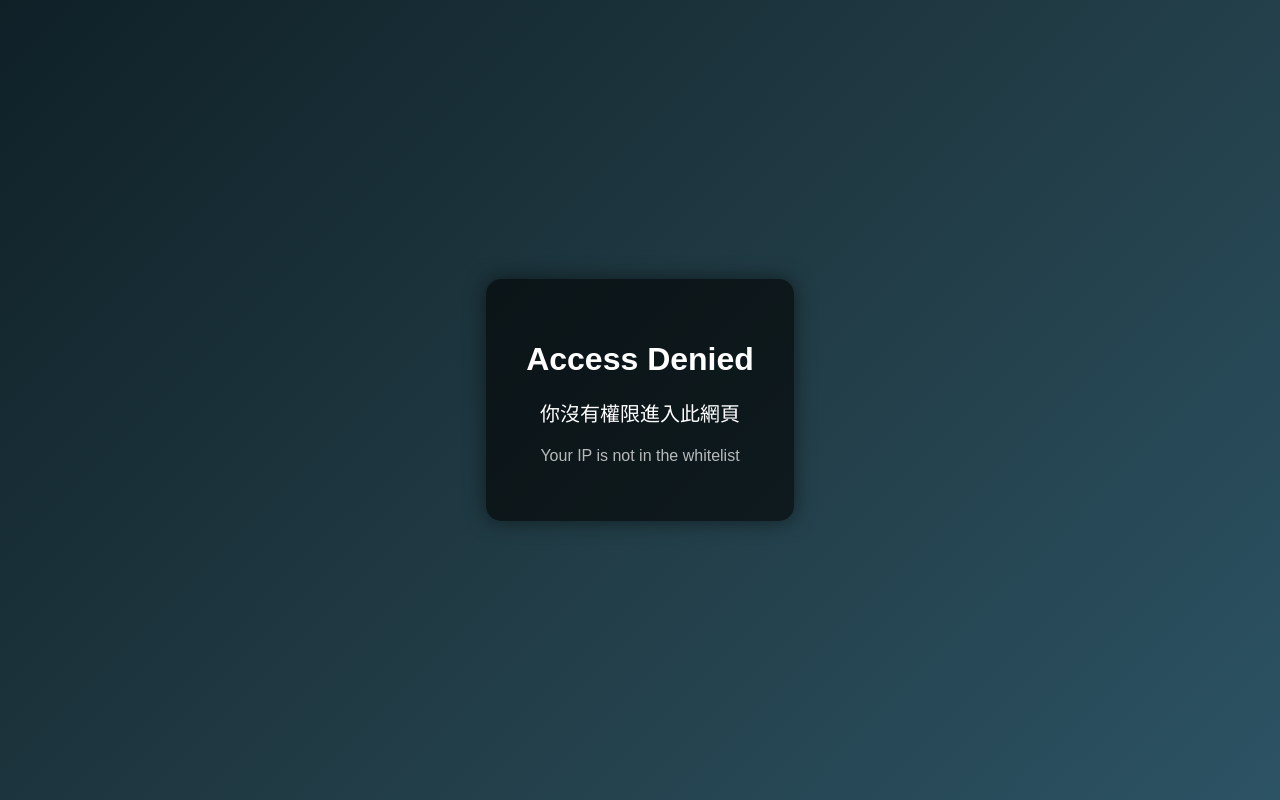
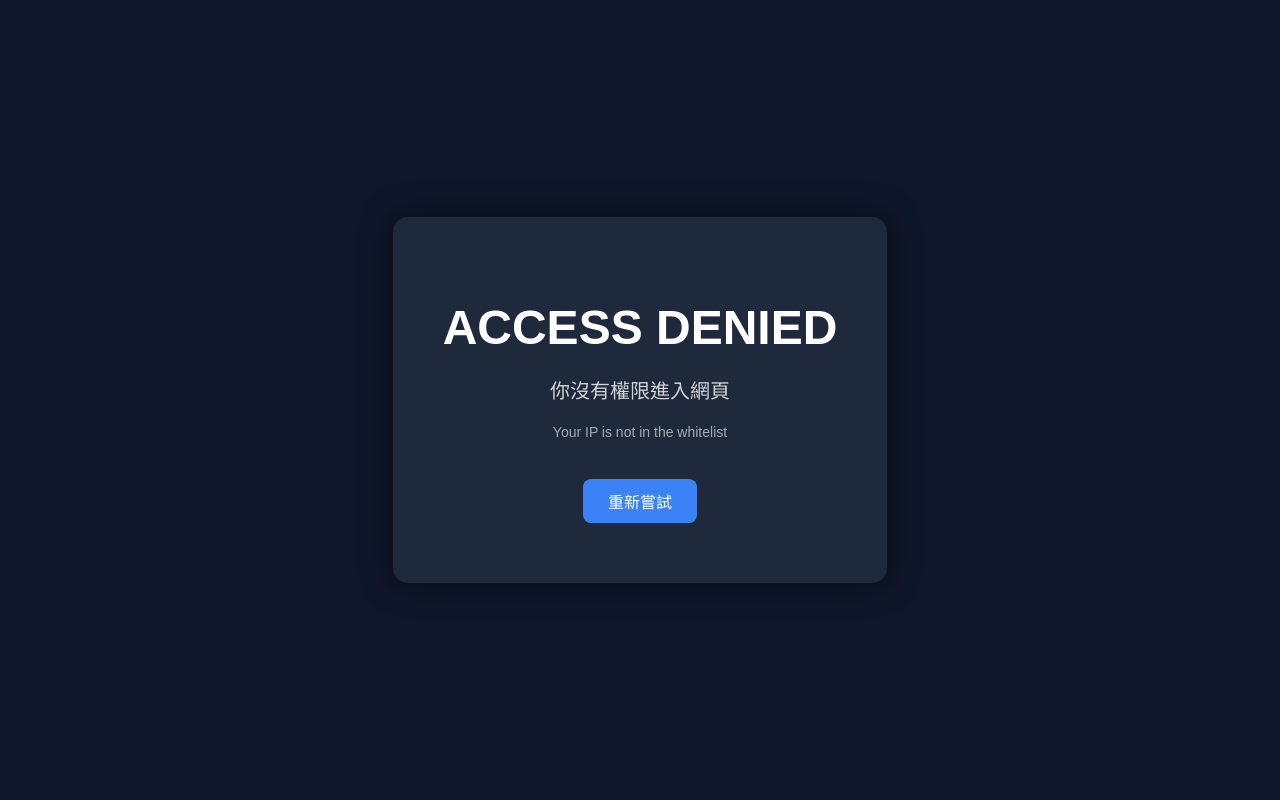
Before and after one commit to IRVING2011/the-new-game, a website: page public/403.html in a window 1280 px wide. Drawn offline with Linux system fonts and the light colour scheme.

Commit message:
Update 403.html

```diff
--- a/public/403.html
+++ b/public/403.html
@@ -1,24 +1,77 @@
 <!DOCTYPE html>
-<html>
+<html lang="zh-TW">
+
 <head>
 <meta charset="UTF-8">
 <title>Access Denied</title>
+
 <link rel="stylesheet" href="/style.css">
+
+<style>
+
+body{
+    margin:0;
+    height:100vh;
+    display:flex;
+    justify-content:center;
+    align-items:center;
+    background:#0f172a;
+    font-family:Arial, Helvetica, sans-serif;
+    color:white;
+}
+
+.container{
+    background:#1e293b;
+    padding:50px;
+    border-radius:15px;
+    text-align:center;
+    box-shadow:0 0 30px rgba(0,0,0,0.5);
+}
+
+h1{
+    font-size:48px;
+    margin-bottom:10px;
+}
+
+p{
+    font-size:20px;
+    opacity:0.8;
+}
+
+.btn{
+    margin-top:25px;
+    padding:10px 25px;
+    border:none;
+    border-radius:8px;
+    font-size:16px;
+    background:#3b82f6;
+    color:white;
+    cursor:pointer;
+}
+
+.btn:hover{
+    background:#2563eb;
+}
+
+</style>
+
 </head>
 
 <body>
 
 <div class="container">
 
-<h1>Access Denied</h1>
+<h1>ACCESS DENIED</h1>
 
-<p style="font-size:20px;margin-top:20px;">
-你沒有權限進入此網頁
+<p>你沒有權限進入網頁</p>
+
+<p style="font-size:14px;opacity:0.6">
+Your IP is not in the whitelist
 </p>
 
-<p style="opacity:0.7;margin-top:10px;">
-Your IP is not in the whitelist
-</p>
+<button class="btn" onclick="location.reload()">
+重新嘗試
+</button>
 
 </div>
 
```
